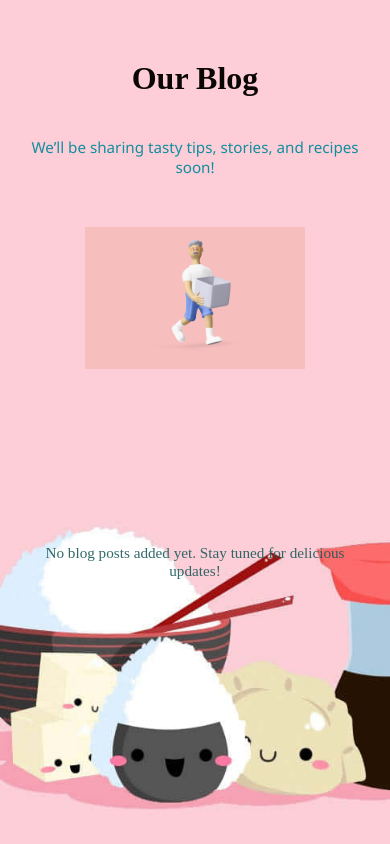
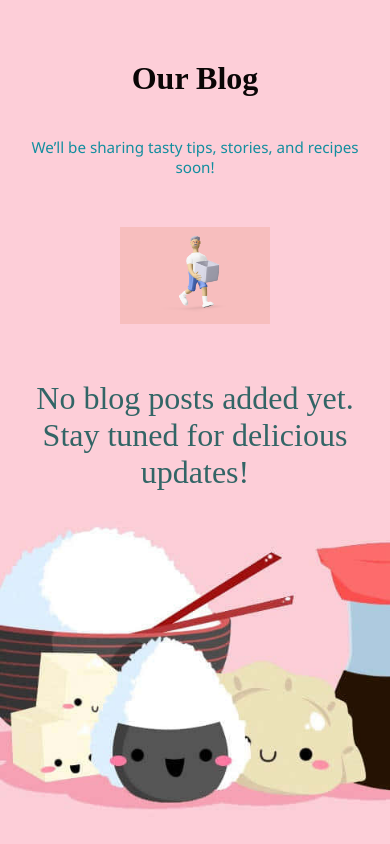
Before and after one commit to upadhyaysaumya55/recipe-book, a React (Create React App) app: page /blog in a window 390 px wide. Built offline with nearby package versions, Linux system fonts and the light colour scheme.

Commit message:
save this changes

```diff
--- a/src/components/Blog.css
+++ b/src/components/Blog.css
@@ -39,7 +39,7 @@
   }
 
   /* Responsive */
-  @media (max-width: 600px) {
+  @media (max-width: 768px) {
     .blog-title {
       font-size: 2rem;
     }
@@ -50,6 +50,37 @@
     }
 
     .blog-placeholder-img {
-      max-width: 220px;
+      max-width: 150px;
+    }
+
+    .blog-message {
+      font-size: 1.5rem;
+      font-family: 'Times New Roman', Times, serif;
+      text-align:  center;
+      color: #1f5b5be9;
+      margin-top: 20px;
+      gap: 20px;
     }
   }
+
+  @media (max-width: 1366px) {
+    .blog-message {
+      font-size: 2rem;
+      font-family: 'Times New Roman', Times, serif;
+      text-align:  center;
+      color: #1f5b5be9;
+      margin-top: 40px;
+      gap: 20px;
+    }
+  }
+
+    @media (max-width: 640px) {
+      .blog-message {
+      font-size: 2rem;
+      font-family: 'Times New Roman', Times, serif;
+      text-align:  center;
+      color: #1f5b5be9;
+      margin-top: 1px;
+      gap: 20px;
+    }
+  }
```
